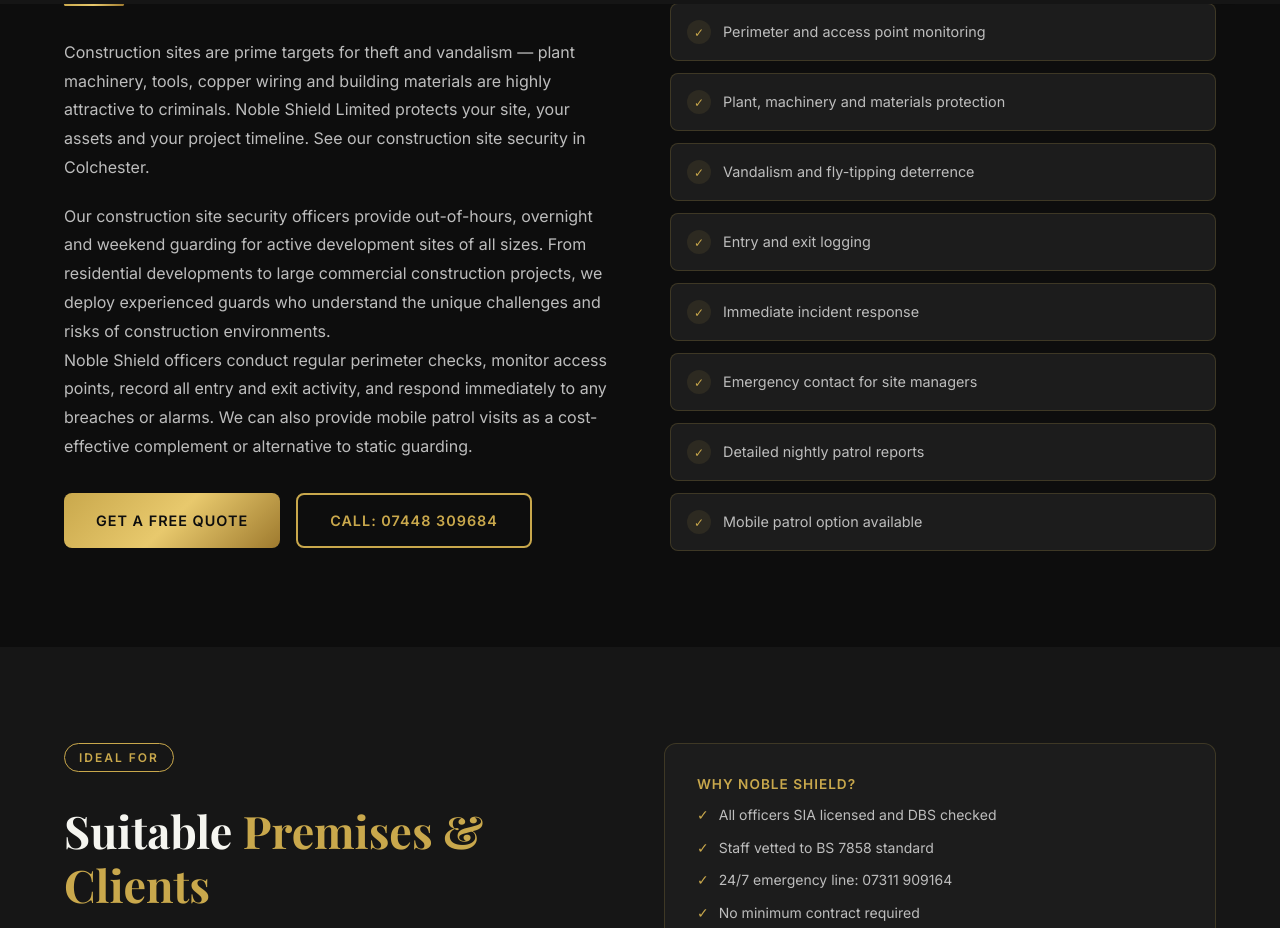
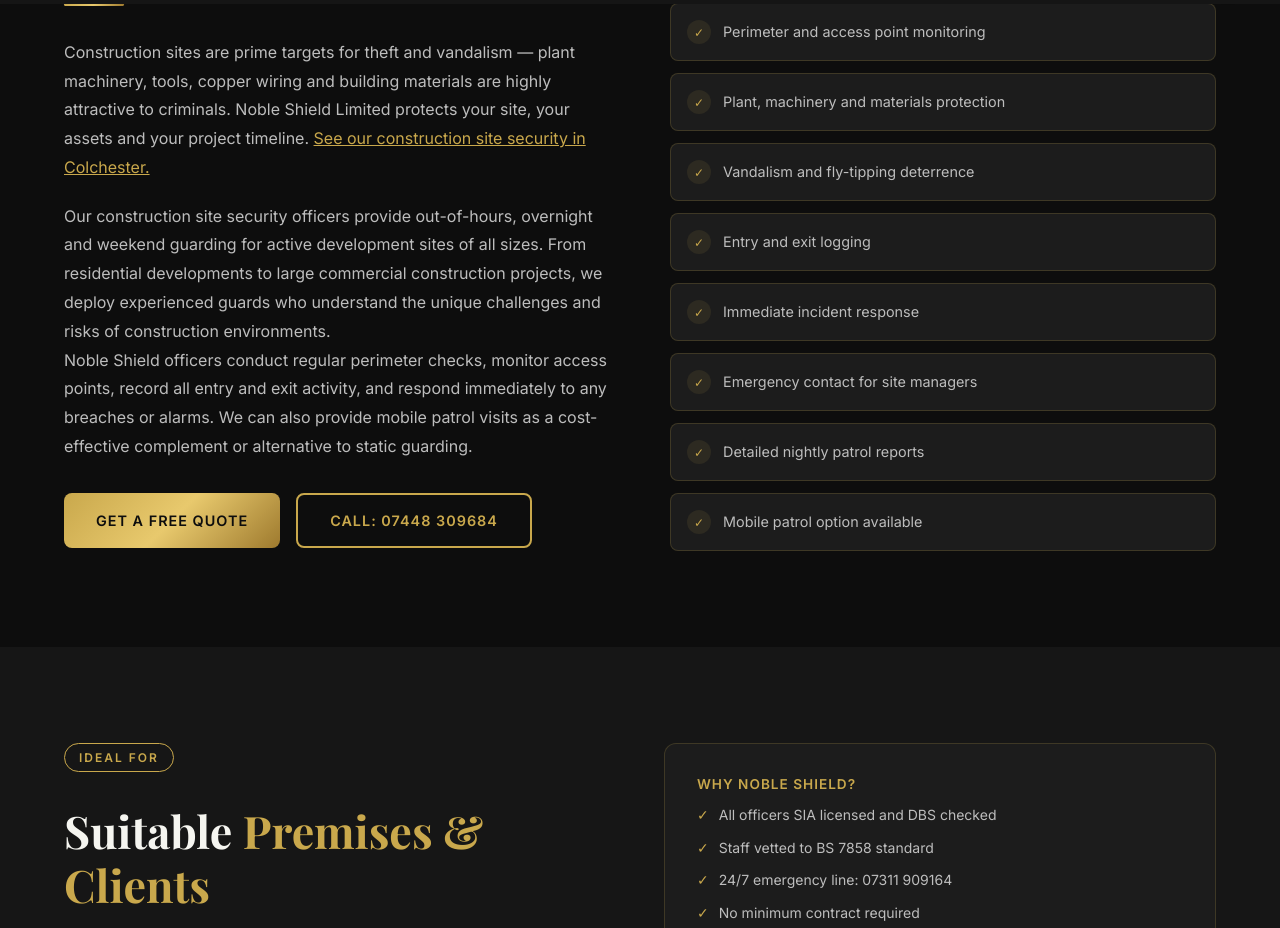
Before and after one commit to LailaSabir/noble-shield-limited, a plain HTML site: page services/construction-security.html in a window 1280 px wide. Shown: the part 796-1724 px from the top of the page. Drawn offline with nearby package versions, Linux system fonts and the light colour scheme.

Commit message:
Enhance link styling in construction security page

```diff
--- a/services/construction-security.html
+++ b/services/construction-security.html
@@ -93,7 +93,7 @@
 						<p style="margin-bottom: 20px">
 							Construction sites are prime targets for theft and vandalism — plant machinery, tools, copper wiring and building materials are highly attractive to criminals. Noble Shield Limited protects your site, your assets and your
 							project timeline.
-							<a href="construction-security-colchester.html">See our construction site security in Colchester.</a>
+							<a href="construction-security-colchester.html" style="color: var(--gold); text-decoration: underline">See our construction site security in Colchester.</a>
 						</p>
 						<p>
 							Our construction site security officers provide out-of-hours, overnight and weekend guarding for active development sites of all sizes. From residential developments to large commercial construction projects, we deploy
```
